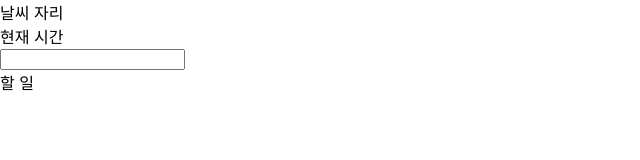
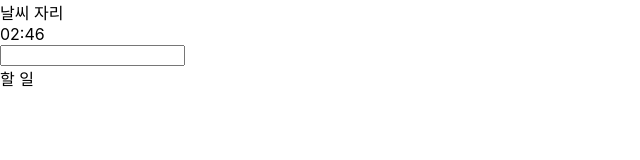
Before and after one commit to Chamy619/Momentom, a React (Create React App) app in the folder momentom/: page / in a window 1280 px wide. Shown: the top 160 px of the page, without its empty margins (0-640 px from the left). Built offline with nearby package versions, Linux system fonts and the light colour scheme.

Commit message:
화면에 현재 시간과 분을 표시하도록 Time 컴포넌트 수정

```diff
--- a/momentom/src/index.js
+++ b/momentom/src/index.js
@@ -11,17 +11,45 @@ function Weather() {
   );
 }
 
-function Time() {
-  return (
-    <div className="time">
-      <span>현재 시간</span>
-    </div>
-  );
+class Time extends React.Component {
+  constructor(props) {
+    super(props);
+    this.state = {
+      time: new Date()
+    }
+  }
+
+  componentDidMount() {
+    setInterval(() => {
+      this.setState({
+        time: new Date()
+      })
+    }, 1000);
+  }
+
+  render() {
+    let hours = this.state.time.getHours();
+    let minutes = this.state.time.getMinutes();
+
+    if (parseInt(hours) < 10) {
+      hours = '0' + hours;
+    }
+
+    if (parseInt(minutes) < 10) {
+      minutes = '0' + minutes;
+    }
+
+    return (
+      <div className="time">
+        {hours + ':' + minutes}
+      </div>
+    );
+  }
 }
 
 function SearchBar() {
   return (
-    <div class="searchBar">
+    <div className="searchBar">
       <input type="text" />
     </div>
   );
@@ -29,7 +57,7 @@ function SearchBar() {
 
 function TodoList() {
   return (
-    <div class="todoList">
+    <div className="todoList">
       <Todo />
     </div>
   );
```
